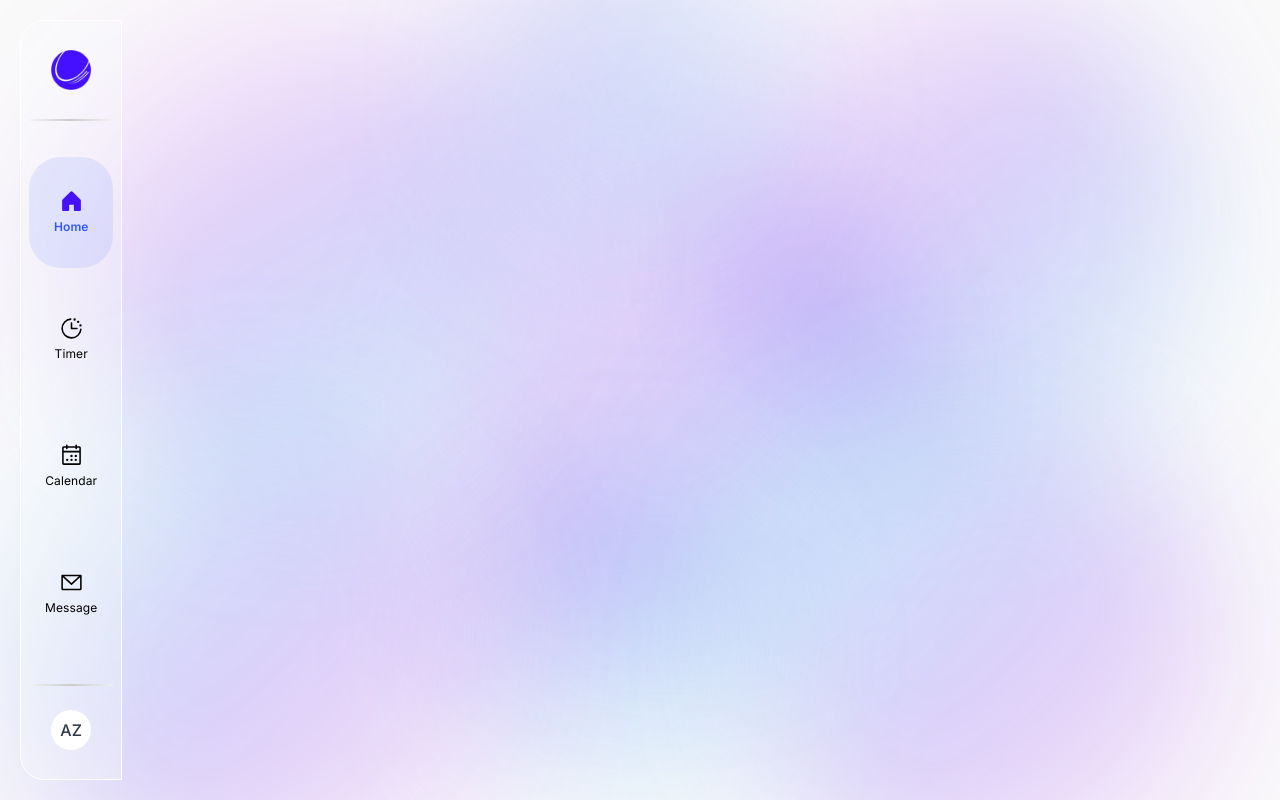
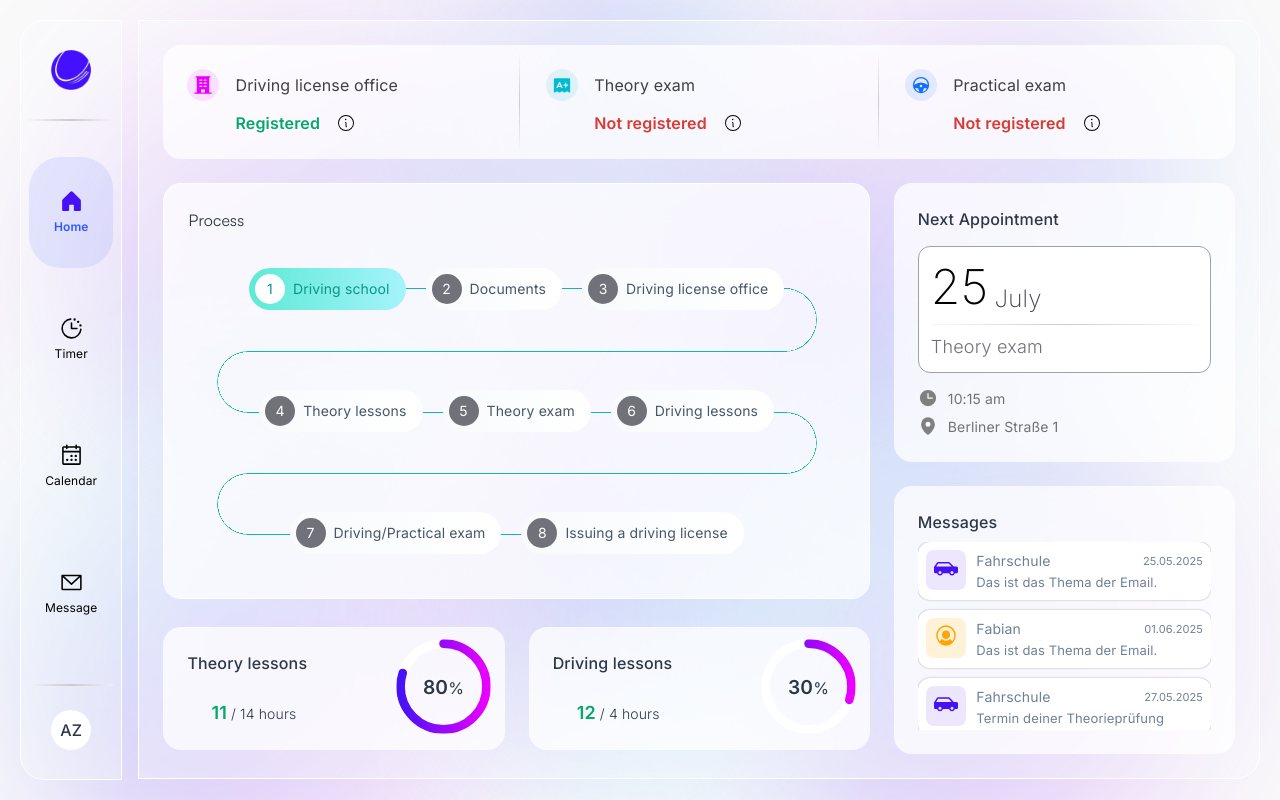
Before and after one commit to ghaffar02/how-drive, a Next.js app: page /en/dashboard-student in a window 1280 px wide. Built offline with nearby package versions, Linux system fonts and the light colour scheme.

Commit message:
home screen

```diff
--- a/src/components/student-dashboard/layout/Layout.tsx
+++ b/src/components/student-dashboard/layout/Layout.tsx
@@ -3,7 +3,7 @@ import React from 'react';
 import {Box} from '@mui/material';
 import TabStudentLayout from './DesktopTabs';
 import TabStudentLayoutMobile from './MobileTabs';
-// import Home from './home/Home';
+import Home from './home/Home';
 
 export default function StudentDashboard() {
   const [activeKey, setActiveKey] = React.useState<string>('home');
@@ -64,7 +64,7 @@ export default function StudentDashboard() {
             overflowY: 'auto'
           }}
         >
-          {/* <Home /> */}
+          <Home />
         </Box>
       </Box>
     </Box>
```
